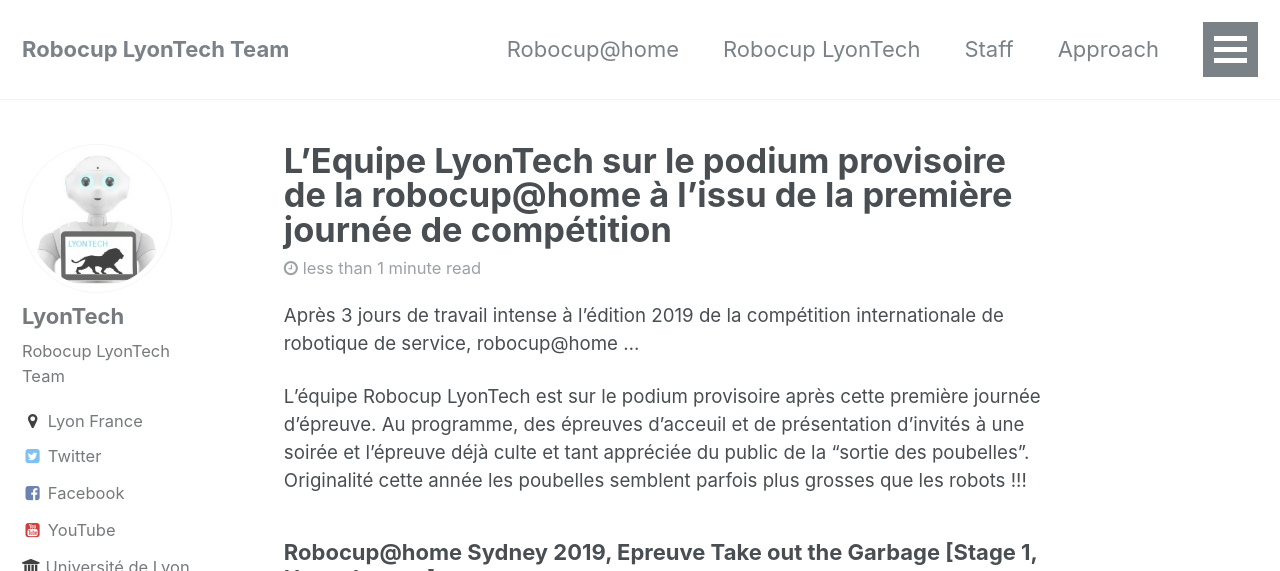
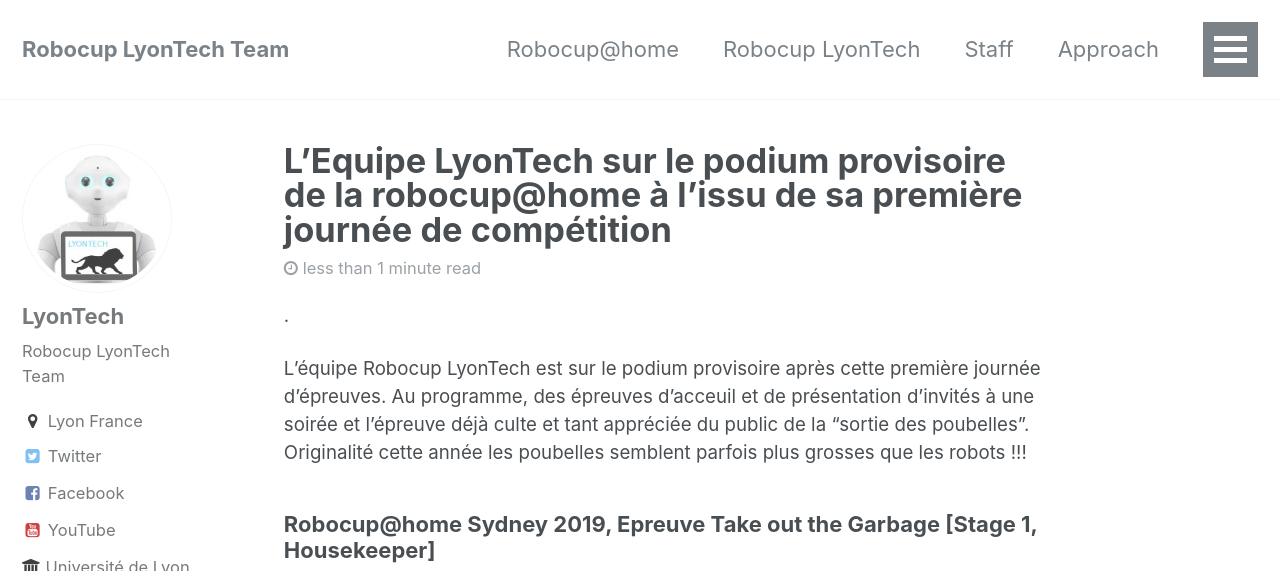
Before and after one commit to Robocup-Lyontech/Robocup-Lyontech.github.io, a Jekyll site: the page built from _posts/2019-07-04-Jour1.md, in a window 1280 px wide and 900 px high, cut to the strip 0-571 px from the top of the window. Built offline with Jekyll 4.4.1, drawn with Linux system fonts in a browser that asks for light colours.

Commit message:
Update 2019-07-04-Jour1.md

```diff
--- a/_posts/2019-07-04-Jour1.md
+++ b/_posts/2019-07-04-Jour1.md
@@ -1,5 +1,5 @@
 ---
-title: "L'Equipe LyonTech sur le podium provisoire de la robocup@home à l'issu de la première journée de compétition"
+title: "L'Equipe LyonTech sur le podium provisoire de la robocup@home à l'issu de sa première journée de compétition"
 categories:
   - Sydney
 tags:
@@ -8,10 +8,9 @@
 thumbnail: /assets/images/sydney2019/robot_carree_s.jpg
 
 ---
+.
 
-Après 3 jours de travail intense à l'édition 2019 de la compétition  internationale de robotique de service, robocup@home ...
-
-L’équipe Robocup LyonTech est sur le podium provisoire après cette première journée d'épreuve. Au programme, des épreuves d'acceuil et de présentation d'invités à une soirée et l'épreuve déjà culte et tant appréciée du public de la "sortie des poubelles".
+L’équipe Robocup LyonTech est sur le podium provisoire après cette première journée d'épreuves. Au programme, des épreuves d'acceuil et de présentation d'invités à une soirée et l'épreuve déjà culte et tant appréciée du public de la "sortie des poubelles".
 Originalité cette année les poubelles semblent parfois plus grosses que les robots !!!
 
 
```
